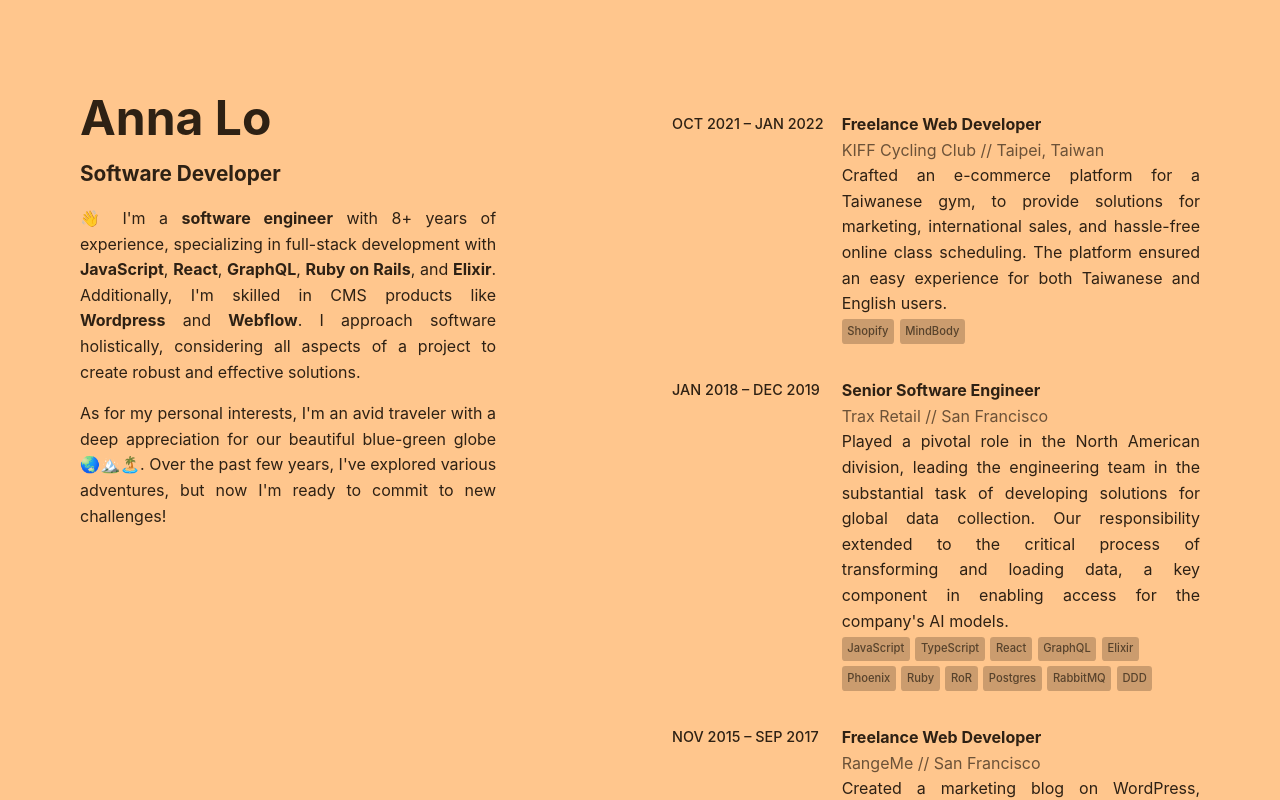
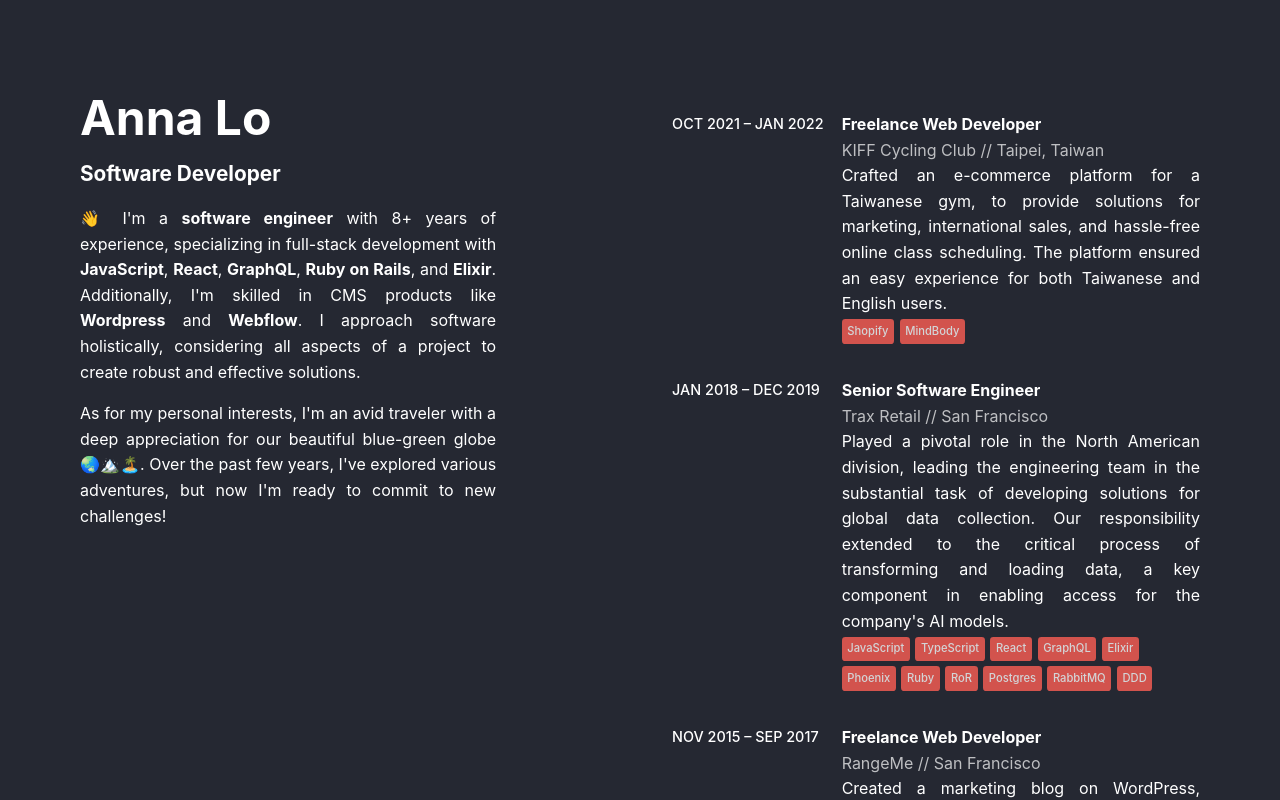
Before and after one commit to annalo/annalo.dev, a React (Create React App) app: page / in a window 1280 px wide. Shown: the top 800 px of the page. Built offline with nearby package versions, Linux system fonts and the light colour scheme.

Commit message:
update colors

```diff
--- a/src/App.css
+++ b/src/App.css
@@ -1,6 +1,6 @@
 .App {
-  background-color: #FFC68D;
-  color: #2E2114;
+  background-color: #252832;
+  color: white;
   font-size: calc(2vmin);
   line-height: 1.6;
 }
--- a/src/Experience/SkillsBadge.css
+++ b/src/Experience/SkillsBadge.css
@@ -1,5 +1,5 @@
 .SkillsBadge {
-  background-color: #BE9267;
+  background-color: #FE5E54;
   border-radius: 0.3em;
   display: inline-block;
   font-size: 0.7rem;
```
